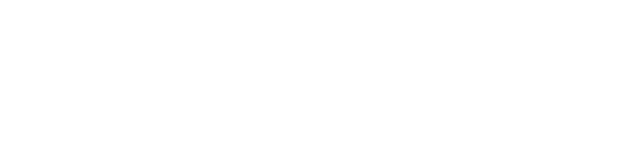
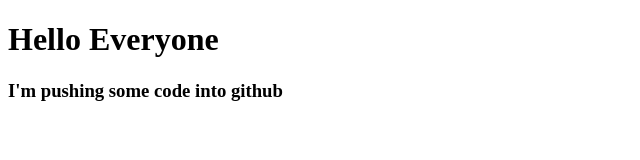
Before and after one commit to Zonaid243/Programming-hero, a plain HTML site: page index.html in a window 1280 px wide. Shown: the whole page, without its empty margins (0-640 px from the left). Drawn offline with Linux system fonts and the light colour scheme.

Commit message:
added header

```diff
--- a/index.html
+++ b/index.html
@@ -7,6 +7,7 @@
     <title>Programming hero Github Repo</title>
 </head>
 <body>
-
+    <h1>Hello Everyone</h1>
+    <h3>I'm pushing some code into github</h3>
 </body>
 </html>
```
